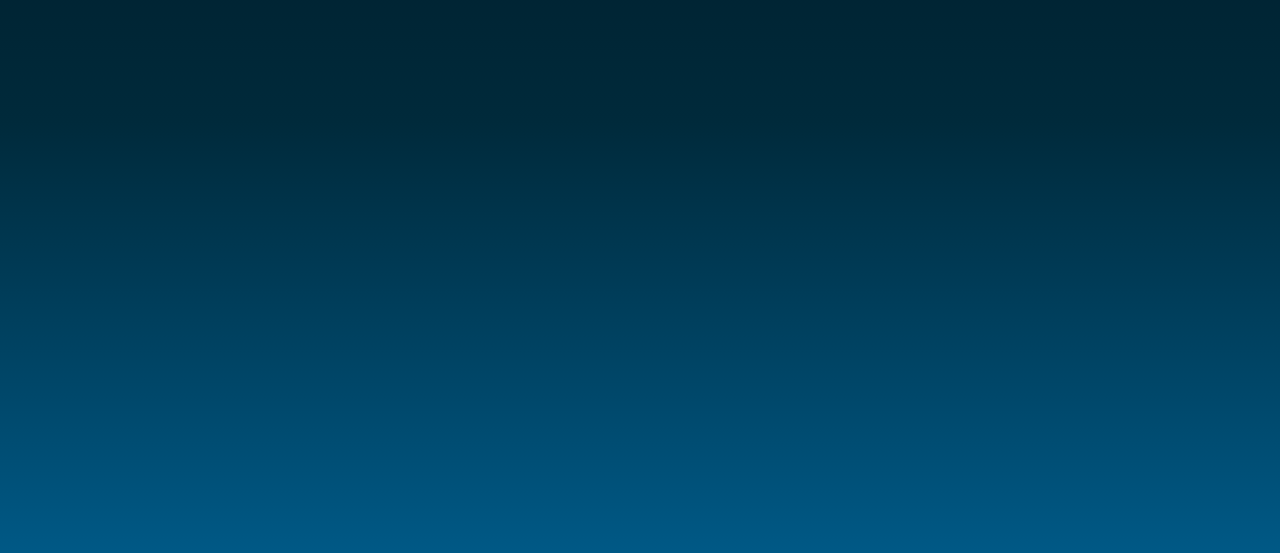
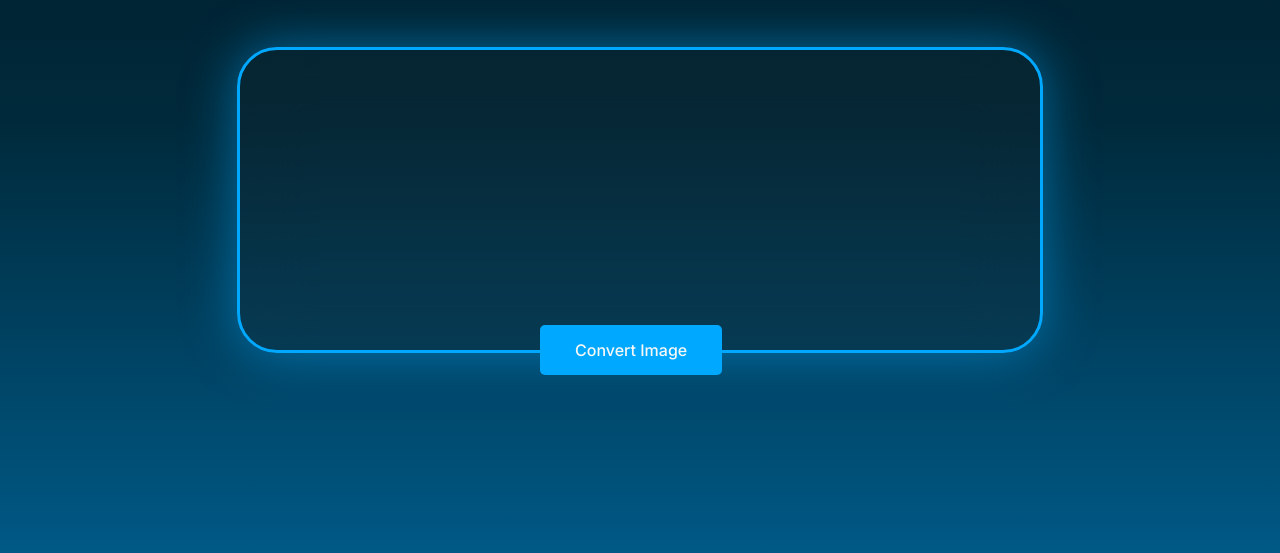
Before and after one commit to hikmahabdillah/Format-ImageConverter, a plain HTML site: page index.html in a window 1280 px wide. Shown: the part 257-810 px from the top of the page. Drawn offline with Linux system fonts and the light colour scheme.

Commit message:
add container/card for uploading file(temporary)

```diff
--- a/index.html
+++ b/index.html
@@ -33,6 +33,11 @@
             Get Your Transform Images Online For Free!
           </p>
         </section>
+        <section class="form-upload">
+          <div class="upload">
+            <h3 class="btn-convert">Convert Image</h3>
+          </div>
+        </section>
       </main>
     </div>
     <script src="./js/script.js"></script>
--- a/scss/_content.scss
+++ b/scss/_content.scss
@@ -1,11 +1,14 @@
 @mixin content {
   main {
+    display: flex;
+    flex-direction: column;
+    align-items: center;
     section.content {
+      gap: 15px;
       display: flex;
       flex-direction: column;
-      gap: 15px;
+      align-items: center;
       text-align: center;
-      align-items: center;
       margin-top: 50px;
       h1 {
         font-size: 3em;
@@ -26,5 +29,31 @@
         opacity: 0.5;
       }
     }
+    section.form-upload {
+      margin-top: 50px;
+      .upload {
+        border-radius: 40px;
+        border: 3px solid #00a9ff;
+        box-shadow: 0 0 50px #00aaff80;
+        backdrop-filter: blur(30px);
+        background-color: #1e1e1e33;
+        width: 800px;
+        height: 300px;
+        position: relative;
+        h3.btn-convert {
+          cursor: pointer;
+          background-color: #00a9ff;
+          color: #f7f7f7;
+          font-weight: 500;
+          font-size: 1em;
+          padding: 15px 35px;
+          border-radius: 5px;
+          margin-bottom: -25px;
+          position: absolute;
+          bottom: 0;
+          left: calc(50% - 100px);
+        }
+      }
+    }
   }
 }
```
Also changed, not shown: css/main.css, 1 other file.
